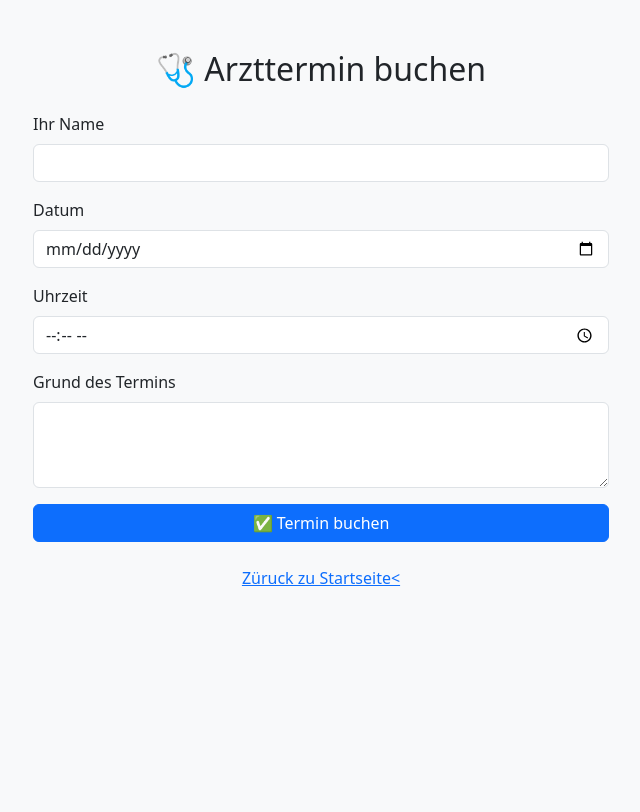
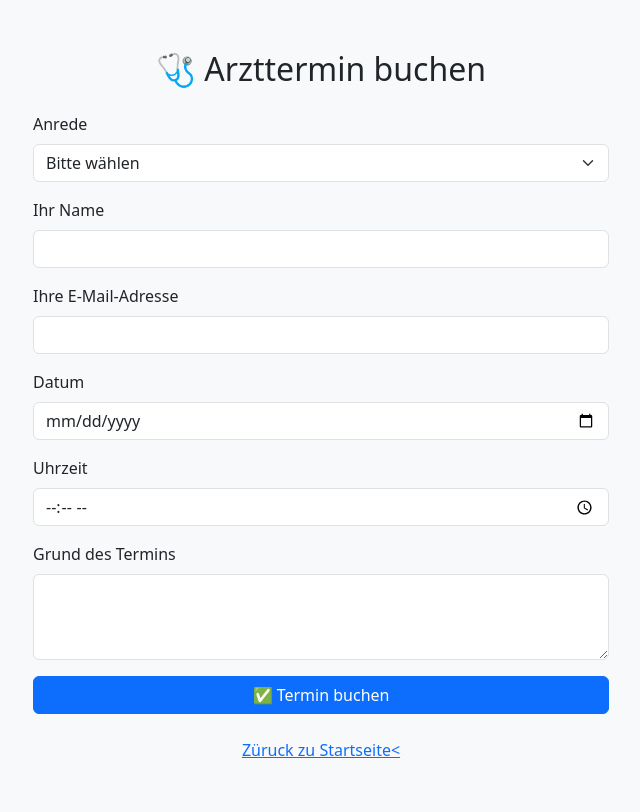
Before and after one commit to AveenAl-Hadad/Arzttermin-System, a PHP site: page /termine.php in a window 1280 px wide. Shown: the whole page, without its empty margins (319-959 px from the left). Before the commit the page ends 586 px from the top, so only its background shows below. Run offline with PHP 8.4, Linux system fonts and the light colour scheme.

Commit message:
Update die App

```diff
--- a/login.php
+++ b/login.php
@@ -13,10 +13,13 @@ if ($_SERVER["REQUEST_METHOD"] === "POST") {
 
     if ($res->num_rows > 0) {
         $row = $res->fetch_assoc();
+        echo $row['anrede']; // Vorübergehend zur Überprüfung
+
         if (password_verify($pw, $row['passwort'])) {
             $_SESSION['userid'] = $row['id'];
             $_SESSION['rolle'] = $row['rolle'];
             $_SESSION['name'] = $row['name'];
+            $_SESSION['anrede'] = $row['anrede'];
             header("Location: dashboard.php");
             exit;
         } else {
--- a/termine.php
+++ b/termine.php
@@ -3,13 +3,15 @@ session_start();
 include "verbindung.php";
 
 if ($_SERVER["REQUEST_METHOD"] === "POST") {
+    $anrede = $_POST['anrede'];
     $name = $_POST['name'];
+    $email = $_POST['email'];
     $datum = $_POST['datum'];
     $uhrzeit = $_POST['uhrzeit'];
     $grund = $_POST['grund'];
 
     // Doppelte Termine verhindern
-    $check = "SELECT * FROM termine WHERE datum='$datum' AND uhrzeit='$uhrzeit'";
+    $check = "SELECT * FROM termine WHERE datum='$datum' AND uhrzeit='$uhrzeit' AND email='$email'";
     $res = $conn->query($check);
 
     if ($res->num_rows > 0) {
@@ -20,14 +22,32 @@ if ($_SERVER["REQUEST_METHOD"] === "POST") {
     }
 
     // Einfügen
-    $sql = "INSERT INTO termine (name, datum, uhrzeit, grund) VALUES ('$name', '$datum', '$uhrzeit', '$grund')";
+    $sql = "INSERT INTO termine (anrede, name, email, datum, uhrzeit, grund) VALUES ('$anrede', '$name', '$email', '$datum', '$uhrzeit', '$grund')";
     if ($conn->query($sql)) {
-        $_SESSION['buchung_erfolg'] = "✅ Termin erfolgreich gebucht für den <strong>$datum</strong> um <strong>$uhrzeit</strong>.";
+        $formatted_date = date("d.m.Y", strtotime($datum));  // Formatierung des Datums
+        $formatted_time = date("H:i", strtotime($uhrzeit));   // Formatierung der Uhrzeit
+
+        // Erfolgsnachricht mit dem formatierten Datum und der Uhrzeit
+        $_SESSION['buchung_erfolg'] = "✅ $anrede $name Termin erfolgreich gebucht für den <strong>$formatted_date</strong> um <strong>$formatted_time</strong>.";
+
+       // $_SESSION['buchung_erfolg'] = "✅ $anrede $name Termin erfolgreich gebucht für den <strong>$datum</strong> um <strong>$uhrzeit</strong>.";
+
+        // 📧 E-Mail vorbereiten
+        $betreff = "🩺 Terminbestätigung – Ihr Arzttermin am $datum";
+        $nachricht = "Hallo $name,\n\n".
+                 "Sie haben erfolgreich einen Termin gebucht:\n\n".
+                 "📅 Datum: $datum\n🕑 Uhrzeit: $uhrzeit\n📝 Grund: $grund\n\n".
+                 "Vielen Dank für Ihre Buchung.\n\nIhre Arztpraxis";
+
+        $headers = "From: praxis@example.com";
+
+        // ✅ E-Mail senden (mail() funktioniert auf Webservern oder mit SMTP lokal)
+        mail($email, $betreff, $nachricht, $headers);
+
     } else {
         $_SESSION['buchung_error'] = "❌ Fehler beim Buchen des Termins.";
     }
-    // Am Ende von termine.php
-    $_SESSION['buchung_erfolg'] = "✅ Termin für den $datum um $uhrzeit erfolgreich gebucht.";
+
     header("Location: termine.php");
     exit;
 
@@ -76,8 +96,22 @@ if ($_SERVER["REQUEST_METHOD"] === "POST") {
     <!-- ✅ Terminbuchungsformular -->
     <form action="termine.php" method="POST">
         <div class="mb-3">
+            <label for="anrede" class="form-label">Anrede</label>
+            <select class="form-select" id="anrede" name="anrede" required>
+                <option value="">Bitte wählen</option>
+                <option value="Herr">Herr</option>
+                <option value="Frau">Frau</option>
+            </select>
+        </div>
+
+        <div class="mb-3">
             <label for="name" class="form-label">Ihr Name</label>
             <input type="text" class="form-control" name="name" id="name" required>
+        </div>
+
+        <div class="mb-3">
+            <label for="email" class="form-label">Ihre E-Mail-Adresse</label>
+            <input type="email" class="form-control" name="email" id="email" required>
         </div>
 
         <div class="mb-3">
--- a/termine_json.php
+++ b/termine_json.php
@@ -8,8 +8,10 @@ $events = [];
 
 while ($row = $result->fetch_assoc()) {
     $events[] = [
+        'anrede' => $row['anrede'],
         'title' => $row['name'] . " – " . $row['grund'],
-        'start' => $row['datum'] . 'T' . $row['uhrzeit']
+        'start' => $row['datum'] . 'T' . $row['uhrzeit'],
+        'email' => $row['email']
     ];
 }
 
```
Also changed, not shown: anzeigen.php (+10 -4 lines), dashboard.php (+13 -10 lines), register.php (+12 -1 lines).
